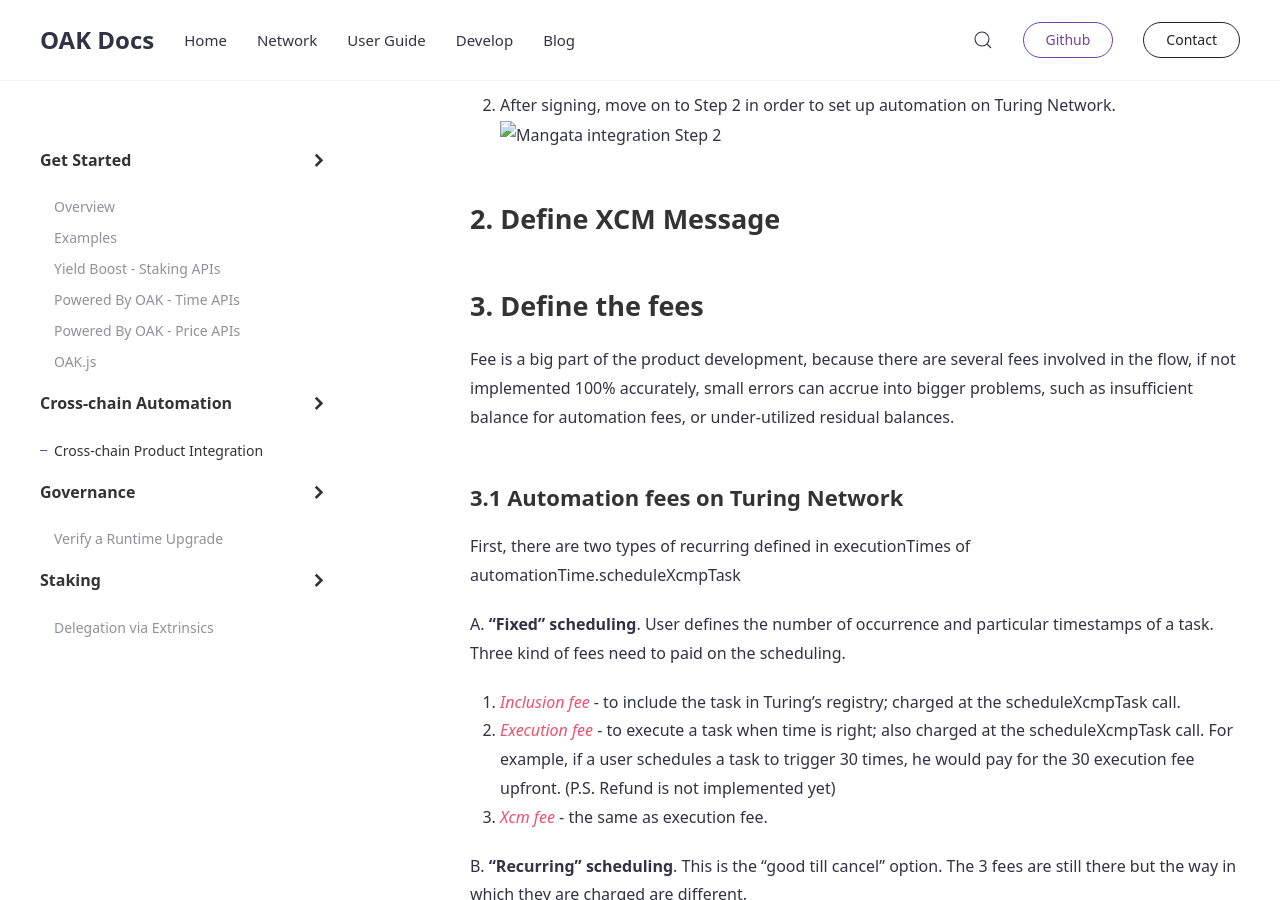
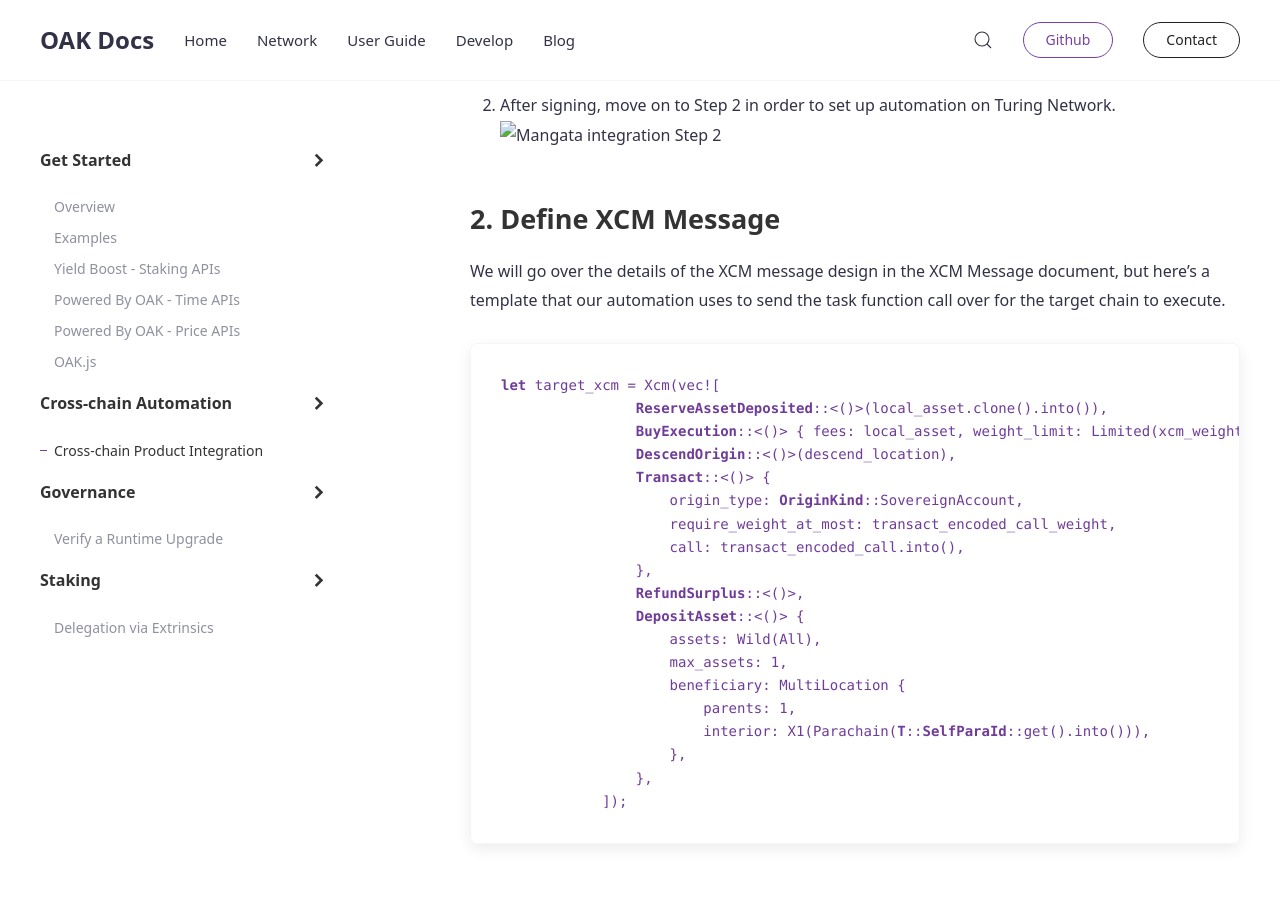
Before and after one commit to AvaProtocol/OAK-docs, a Jekyll site: the page built from _docs/xcm/integration-overview.md, in a window 1280 px wide and 900 px high, scrolled down 2011 px. Built offline with Jekyll 4.4.1, drawn with Linux system fonts in a browser that asks for light colours.

Commit message:
Added xcm message

````diff
--- a/_docs/xcm/integration-overview.md
+++ b/_docs/xcm/integration-overview.md
@@ -52,6 +52,28 @@
 ![Mangata integration Step 2](../../assets/img/integration-overview/mangata-step-2.jpg)
 
 ## 2. Define XCM Message
+We will go over the details of the XCM message design in the XCM Message document, but here’s a template that our automation uses to send the task function call over for the target chain to execute.
+```rust
+let target_xcm = Xcm(vec![
+				ReserveAssetDeposited::<()>(local_asset.clone().into()),
+				BuyExecution::<()> { fees: local_asset, weight_limit: Limited(xcm_weight) },
+				DescendOrigin::<()>(descend_location),
+				Transact::<()> {
+					origin_type: OriginKind::SovereignAccount,
+					require_weight_at_most: transact_encoded_call_weight,
+					call: transact_encoded_call.into(),
+				},
+				RefundSurplus::<()>,
+				DepositAsset::<()> {
+					assets: Wild(All),
+					max_assets: 1,
+					beneficiary: MultiLocation {
+						parents: 1,
+						interior: X1(Parachain(T::SelfParaId::get().into())),
+					},
+				},
+			]);
+```
 
 ## 3. Define the fees
 Fee is a big part of the product development, because there are several fees involved in the flow, if not implemented 100% accurately, small errors can accrue into bigger problems, such as insufficient balance for automation fees, or under-utilized residual balances.
````
